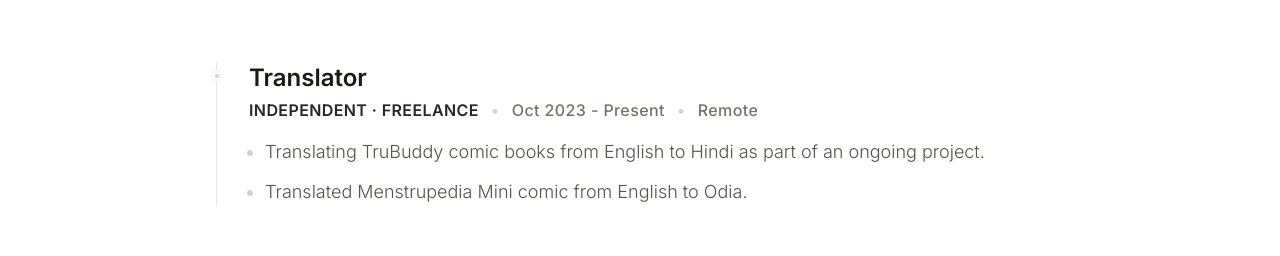
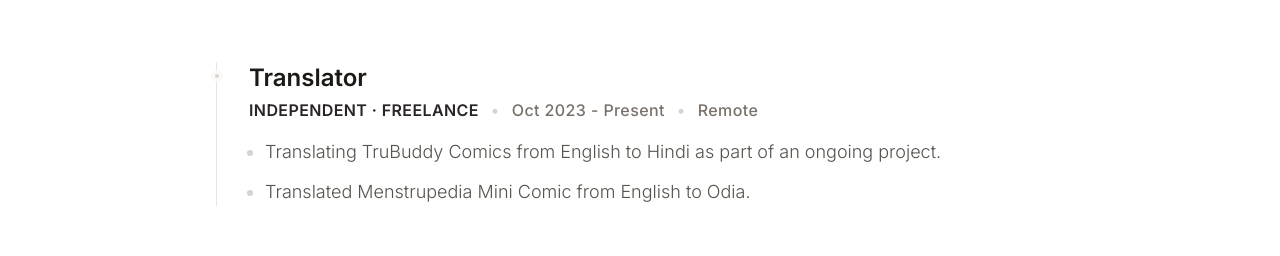
Before and after one commit to sonakhirumi/sonakhi-portfolio, a React (Vite) app: page /about in a window 1280 px wide. Shown: the part 2361-2617 px from the top of the page. Built offline with nearby package versions, Linux system fonts and the light colour scheme; a web font is replaced by a local one.

Commit message:
Update capitalization in Translator experience section (Comics, Comic)

```diff
--- a/components/About.tsx
+++ b/components/About.tsx
@@ -126,8 +126,8 @@ const About: React.FC = () => {
             </div>
           </div>
           <ul className="space-y-2 md:space-y-3 text-stone-600 font-light text-base md:text-lg list-disc pl-4 marker:text-stone-300">
-            <li>Translating TruBuddy comic books from English to Hindi as part of an ongoing project.</li>
-            <li>Translated Menstrupedia Mini comic from English to Odia.</li>
+            <li>Translating TruBuddy Comics from English to Hindi as part of an ongoing project.</li>
+            <li>Translated Menstrupedia Mini Comic from English to Odia.</li>
           </ul>
         </div>
 
```
